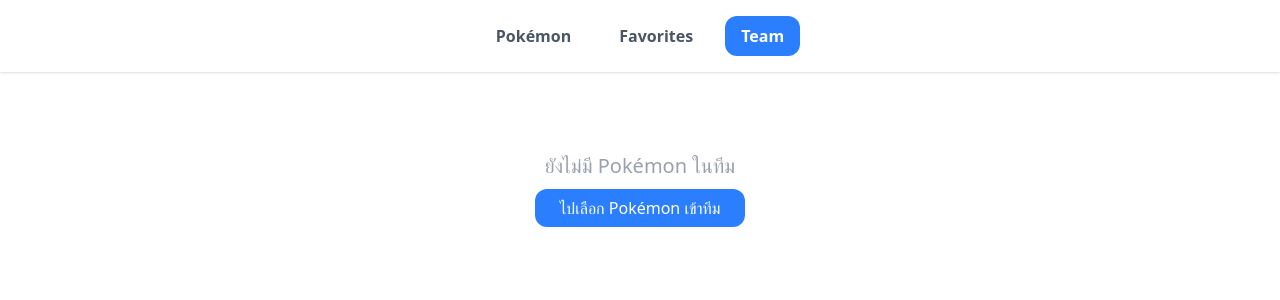
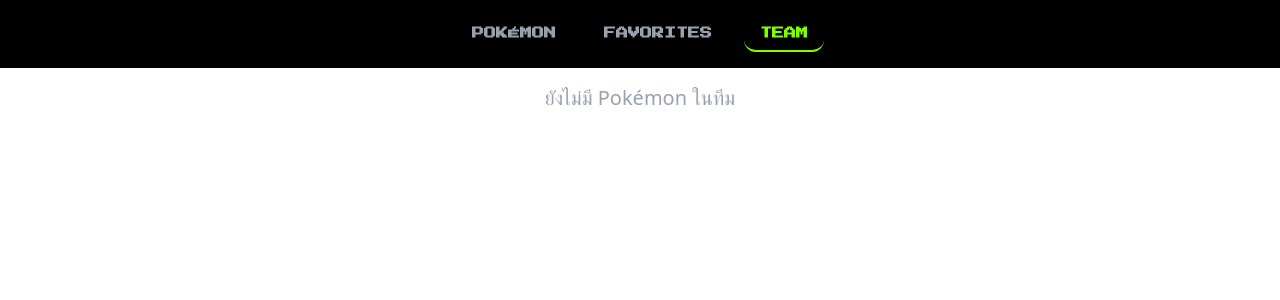
Before and after one commit to chonthichab8nma/pokemon, a React (Vite) app: page /team in a window 1280 px wide. Shown: the top 300 px of the page. Built offline with nearby package versions, Linux system fonts and the light colour scheme; the HTML template or start-up script is replaced by a standard one.

Commit message:
feat: add pixel font styling and update Navbar and PokemonList components for improved UI

```diff
--- a/src/App.css
+++ b/src/App.css
@@ -0,0 +1,6 @@
+@import url('https://fonts.googleapis.com/css2?family=Press+Start+2P&display=swap');
+
+.font-pixel {
+  font-family: 'Press Start 2P', system-ui;
+  text-transform: uppercase;
+}
--- a/src/App.tsx
+++ b/src/App.tsx
@@ -16,7 +16,6 @@
         <Route path="/pokemon/:id" element={<Detail />} />
         <Route path="/favorites" element={<Favorites />} />
         <Route path="/team" element={<Team />} />
-
       </Routes>
     </>
   );
--- a/src/Navbar.tsx
+++ b/src/Navbar.tsx
@@ -1,17 +1,18 @@
 import { NavLink } from "react-router-dom";
+import "./App.css"
 
 export default function Navbar() {
   const base =
-    "px-4 py-2 rounded-xl font-semibold transition";
+    "font-pixel text-[12px] px-4 py-2 rounded-xl font-semibold transition";
 
   const active =
-    "bg-blue-500 text-white";
+    " text-[#7fff00] border-b-2 border-[#7fff00] rounded-none";
 
   const inactive =
-    "text-gray-600 hover:bg-gray-100";
+    " text-gray-400 hover:text-[#7fff00]";
 
   return (
-    <nav className="sticky top-0 z-50 bg-white shadow-sm">
+    <nav className="sticky top-0 z-50 bg-black ">
       <div className="max-w-5xl mx-auto flex justify-center gap-4 p-4">
        <NavLink
   to="/pokemon"
--- a/src/components/PokemonList.tsx
+++ b/src/components/PokemonList.tsx
@@ -16,7 +16,8 @@
   // const [detailPokemon, setDetailPokemon] = useState<PokemonListItem | null>(null);
   // const [notFound, setNotFound] = useState(false);
   const navigate = useNavigate();
-  const [refresh, setRefresh] = useState(0); // บังคับ rerender
+  const [refresh, setRefresh] = useState(0);
+
 
   const isFirstLoad = useRef(true);
 
@@ -82,16 +83,7 @@
       }
     };
     fetchPokemons();
-  }, [offset,refresh]);
-
-  //  if (selectedPokemon) {
-  //   return (
-  //     <Detail
-  //       pokemon={detailPokemon}
-  //       onBack={() => setDetailPokemon(null)}
-  //     />
-  //   );
-  // }
+  }, [offset, refresh]);
 
   const typeColors: Record<string, string> = {
     grass: "bg-green-500",
@@ -110,76 +102,70 @@
     ice: "bg-cyan-400",
     dragon: "bg-indigo-600",
   };
+  const typeHexColors: Record<string, string> = {
+    grass: "#22c55e",
+    poison: "#a855f7",
+    fire: "#f97316",
+    water: "#3b82f6",
+    electric: "#facc15",
+    bug: "#84cc16",
+    normal: "#9ca3af",
+    ground: "#d97706",
+    fairy: "#f472b6",
+    fighting: "#dc2626",
+    psychic: "#ec4899",
+    rock: "#78716c",
+    ghost: "#4338ca",
+    ice: "#22d3ee",
+    dragon: "#4f46e5",
+  };
 
   return (
-    <>
-      <h2 className="flex justify-center text-6xl mb-10 mt-10"> Pokémon</h2>
+    <div className="min-h-screen bg-black text-[#7fff00] p-4 font-pixel">
+      <h2 className="flex justify-center text-4xl mb-10 mt-4"> Pokémon</h2>
+
+      {/* Search================================================================================ */}
+
       <div className="relative max-w-sm mx-auto mb-10">
         <input
           type="text"
-          placeholder="ค้นหา..."
+          placeholder="Search..."
           value={search}
           onChange={(e) => setSearch(e.target.value)}
           onKeyDown={(e) => e.key === "Enter" && handleSearch()}
-          className="w-full bg-amber-300 border-2 border-gray-300 rounded-2xl py-3 pr-20 pl-4 focus:outline-none focus:ring-2 focus:ring-yellow-400"
+          className="w-full border-[#7fff00] border-2  rounded-2xl py-3 pr-20 pl-4 focus:outline-none "
         />
 
         <button
           onClick={() => handleSearch()}
-          className="absolute right-1 top-1/2 -translate-y-1/2 text-white px-4 py-1 rounded-2xl hover:bg-yellow-500 transition flex items-center"
+          className="absolute right-1 top-1/2 -translate-y-1/2 hover:text-[#7fff00] px-4 py-1  flex items-center"
         >
           <Search size={16} className="mr-1" />
         </button>
       </div>
 
-      {/* {loading && (
-        <p className="text-center text-gray-500 mb-4">กำลังโหลด Pokémon...</p>
-      )}
-      {selectedPokemon && !loading && (
-        <div className="flex justify-center mb-10">
-          <div className="bg-white rounded-2xl shadow-md p-6 flex flex-col items-center">
-            <img
-              src={
-                selectedPokemon.sprites.other?.home?.front_default ||
-                selectedPokemon.sprites.front_default ||
-                ""
-              }
-              alt={selectedPokemon.name}
-              className="w-32 h-32 object-contain mb-4"
-            />
-            <h3 className="capitalize font-bold text-gray-700 mb-2 text-2xl">
-              {selectedPokemon.name}
-            </h3>
-            <div className="flex gap-2 flex-wrap justify-center">
-              {selectedPokemon.types.map((t) => (
-                <span
-                  key={t.slot}
-                  className={`${
-                    typeColors[t.type.name] || "bg-gray-300"
-                  } text-white px-3 py-1 rounded-full text-xs font-semibold capitalize`}
-                >
-                  {t.type.name}
-                </span>
-              ))}
-            </div>
-          </div>
-        </div>
-      )} */}
+      {/* Fev================================================================================ */}
 
-      {/* {notFound && (
-        <p className="text-center text-red-500 font-semibold mb-4">
-          ไม่พบ Pokémon ที่คุณค้นหา
-        </p>
-      )} */}
+      <div className="grid grid-cols-2 md:grid-cols-3 gap-4">
+        {pokemons.map((pokemon) => {
+          const primaryType = pokemon.types[0].type.name;
+  const gradientColor = typeHexColors[primaryType] || "#374151";
 
-      <div className="grid grid-cols-2 md:grid-cols-4 gap-4">
-        {pokemons.map((pokemon) => (
+  return(
+
+
+
           <div
             key={pokemon.id}
             onClick={() => navigate(`/pokemon/${pokemon.id}`)}
-            className="relative bg-white rounded-2xl shadow-md p-4 flex flex-col items-center hover:shadow-xl hover:-translate-y-1 transition"
+            className="relative bg-black rounded-2xl shadow-md p-4 flex flex-col items-center hover:shadow-xl hover:-translate-y-1 transition"
+            style={{
+
+                background: `linear-gradient(to top, ${gradientColor} 0%, #000000 60%)`,
+              }}
           >
-            <button className="absolute top-2 right-2 z-10"
+            <button
+              className="absolute top-2 right-2 z-10"
               onClick={(e) => {
                 e.stopPropagation();
 
@@ -217,7 +203,9 @@
               className="w-28 h-28 object-contain mb-2"
             />
 
-            <h3 className="capitalize font-bold text-gray-700 mb-2">
+            {/* Name================================================================================ */}
+
+            <h3 className="capitalize font-bold text-gray-100 mb-2 text-lg drop-shadow-md">
               {pokemon.name}
             </h3>
             <div className="flex gap-2 flex-wrap justify-center">
@@ -232,8 +220,8 @@
                 </span>
               ))}
             </div>
-          </div>
-        ))}
+          </div> );
+})}
       </div>
 
       <div className="flex justify-center">
@@ -241,11 +229,11 @@
           onClick={() => {
             setOffset((prevOffset) => prevOffset + 12);
           }}
-          className="bg-[#5DBACA] text-white rounded-4xl p-4 mt-10 mb-10 "
+          className="bg-[#7fff00] text-white rounded-2xl p-4 mt-10 mb-10 "
         >
-          หน้าถัดไป
+          Next
         </button>
       </div>
-    </>
+    </div>
   );
 };
--- a/src/components/Team.tsx
+++ b/src/components/Team.tsx
@@ -28,10 +28,10 @@
 };
 
 export const Team = () => {
-  const [team, setTeam] = useState<PokemonTeamItem[]>([]);
+  const [team, setTeam] = useState<PokemonTeamItem[]>(() => getTeam());
 
   useEffect(() => {
-    setTeam(getTeam());
+    // setTeam(getTeam());
 
     const listener = () => setTeam(getTeam());
     window.addEventListener("teamUpdated", listener);
@@ -45,25 +45,12 @@
   };
 
   if (team.length === 0) {
-    return (
-      <div className="text-center mt-20">
-        <p className="text-gray-400 text-xl mb-4">ยังไม่มี Pokémon ในทีม</p>
-        <Link
-          to="/pokemon"
-          className="bg-blue-500 text-white px-6 py-2 rounded-xl hover:bg-blue-600 transition"
-        >
-          ไปเลือก Pokémon เข้าทีม
-        </Link>
-      </div>
-    );
+    return <p className="text-gray-400 text-xl flex justify-center mt-4">ยังไม่มี Pokémon ในทีม</p>;
   }
 
   return (
     <div className="max-w-4xl mx-auto p-6">
       <h1 className="text-3xl font-bold mb-6 text-center">My Pokémon Team</h1>
-      <p className="text-center text-gray-500 mb-8">
-        จัดการทีมของคุณ (สูงสุด 6 ตัว) | ปัจจุบัน: {team.length}/6
-      </p>
 
       <div className="grid grid-cols-1 sm:grid-cols-2 md:grid-cols-3 gap-6">
         {team.map((p) => (
@@ -82,7 +69,10 @@
               ✕
             </button>
 
-            <Link to={`/pokemon/${p.name}`} className="flex flex-col items-center w-full">
+            <Link
+              to={`/pokemon/${p.name}`}
+              className="flex flex-col items-center w-full"
+            >
               <img
                 src={p.image}
                 alt={p.name}
@@ -94,7 +84,9 @@
                 {p.types.map((t) => (
                   <span
                     key={t}
-                    className={`${typeColors[t] || "bg-gray-400"} text-white text-xs px-2 py-1 rounded-full capitalize`}
+                    className={`${
+                      typeColors[t] || "bg-gray-400"
+                    } text-white text-xs px-2 py-1 rounded-full capitalize`}
                   >
                     {t}
                   </span>
```
